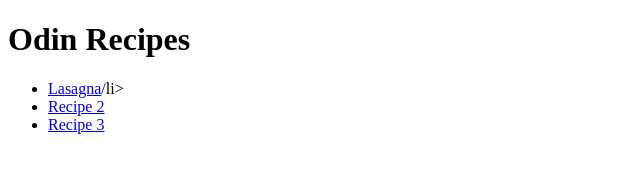
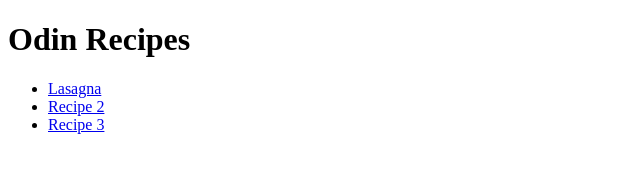
Before and after one commit to TokyoJedi/odin-recipes, a plain HTML site: page index.html in a window 1280 px wide. Shown: the full height of the page, 0-640 px from the left. Drawn offline with Linux system fonts and the light colour scheme.

Commit message:
Fix typo in <li> for recipe 1

```diff
--- a/index.html
+++ b/index.html
@@ -9,7 +9,7 @@
     <h1>Odin Recipes</h1>
 
     <ul>
-        <li><a href="./recipes/lasagna.html">Lasagna</a>/li>
+        <li><a href="./recipes/lasagna.html">Lasagna</a></li>
         <li><a href="./recipes/recipe2.html">Recipe 2</a></li>
         <li><a href="./recipes/recipe3.html">Recipe 3</a></li>
       </ul>
```
